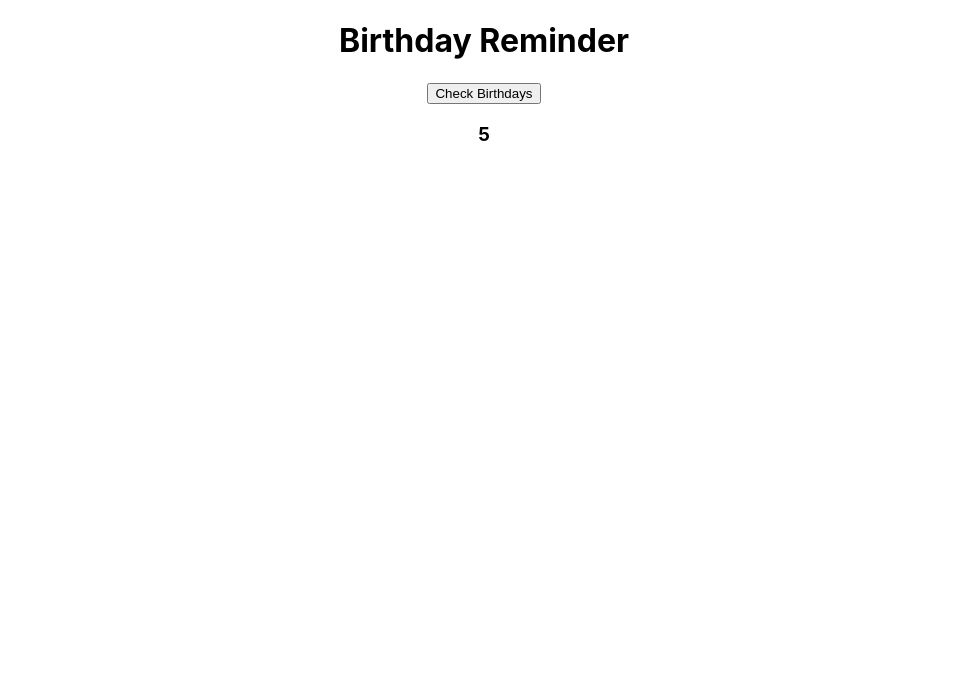
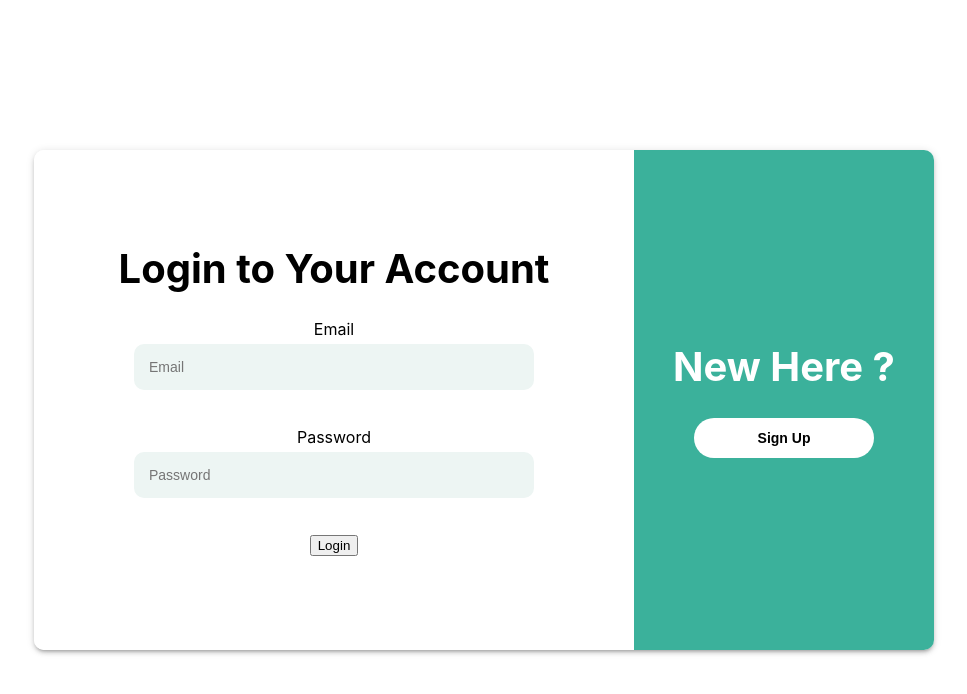
Before and after one commit to kevin46dsa/birthdayreminder-ReactApp, a React (Create React App) app in the folder birthdayreminder/: page /login in a window 1280 px wide. Shown: the top 694 px of the page, without its empty margins (156-1123 px from the left). Built offline with nearby package versions, Linux system fonts and the light colour scheme.

Commit message:
Update App.js

```diff
--- a/birthdayreminder/src/App.js
+++ b/birthdayreminder/src/App.js
@@ -1,12 +1,13 @@
-
-import './App.css';
-import Homepage from './Components/homepage/homepage'
+import React from 'react';
+import "./App.css";
+import { BrowserRouter } from "react-router-dom";
+import Routesr from "./routes/routes";
 
 function App() {
   return (
-    <div className="App">
-      <Homepage/>
-    </div>
+    <BrowserRouter>
+      <Routesr />
+    </BrowserRouter>
   );
 }
 
```
